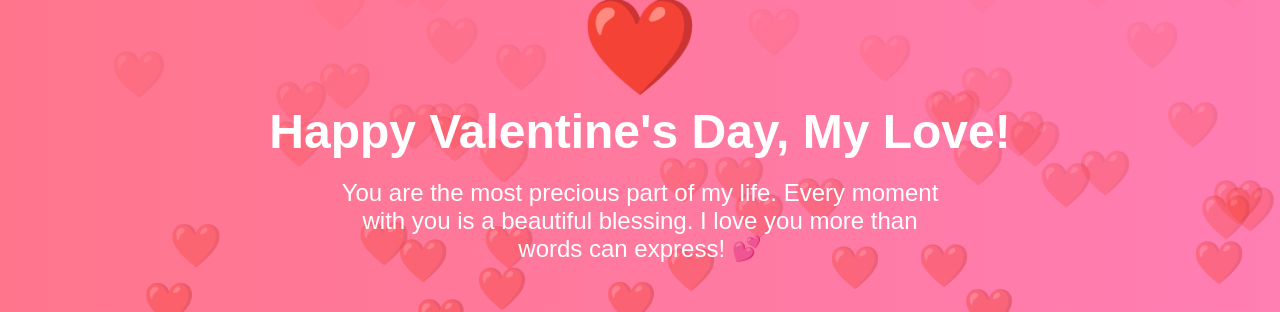
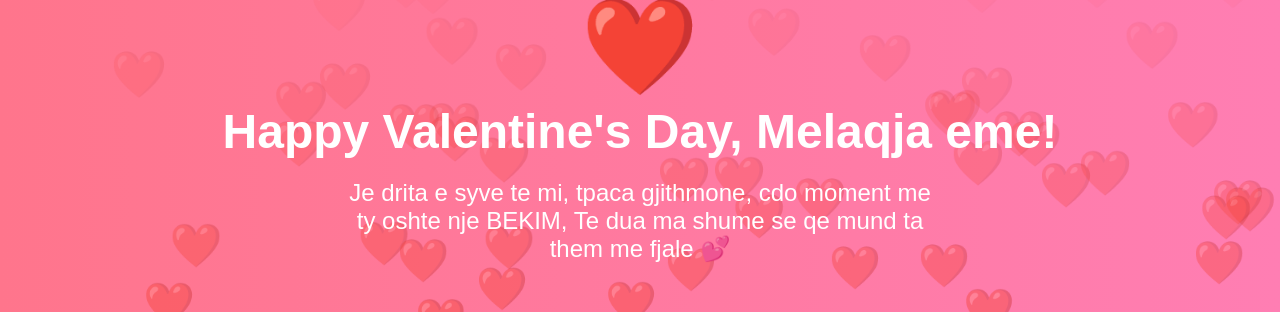
Before and after one commit to lirimi1/beboki-eme, a plain HTML site: page index.html in a window 1280 px wide. Shown: the top 312 px of the page. Drawn offline with Linux system fonts and the light colour scheme.

Commit message:
Update index.html

```diff
--- a/index.html
+++ b/index.html
@@ -95,8 +95,9 @@
     <div class="floating-hearts"></div>
     <div class="container">
         <div class="heart">❤️</div>
-        <h1>Happy Valentine's Day, My Love!</h1>
-        <p>You are the most precious part of my life. Every moment with you is a beautiful blessing. I love you more than words can express! 💕</p>
+        <h1>Happy Valentine's Day, Melaqja eme!</h1>
+<!--         <p>You are the most precious part of my life. Every moment with you is a beautiful blessing. I love you more than words can express! 💕</p> -->
+        <p>Je drita e syve te mi, tpaca gjithmone, cdo moment me ty oshte nje BEKIM, Te dua ma shume se qe mund ta them me fjale 💕</p>
         <div class="slideshow-container">
             <div class="slide"><img src="photo1.jpg.jpeg" alt="Photo 1"></div>
             <div class="slide"><img src="photo2.jpg.jpeg" alt="Photo 2"></div>
```
